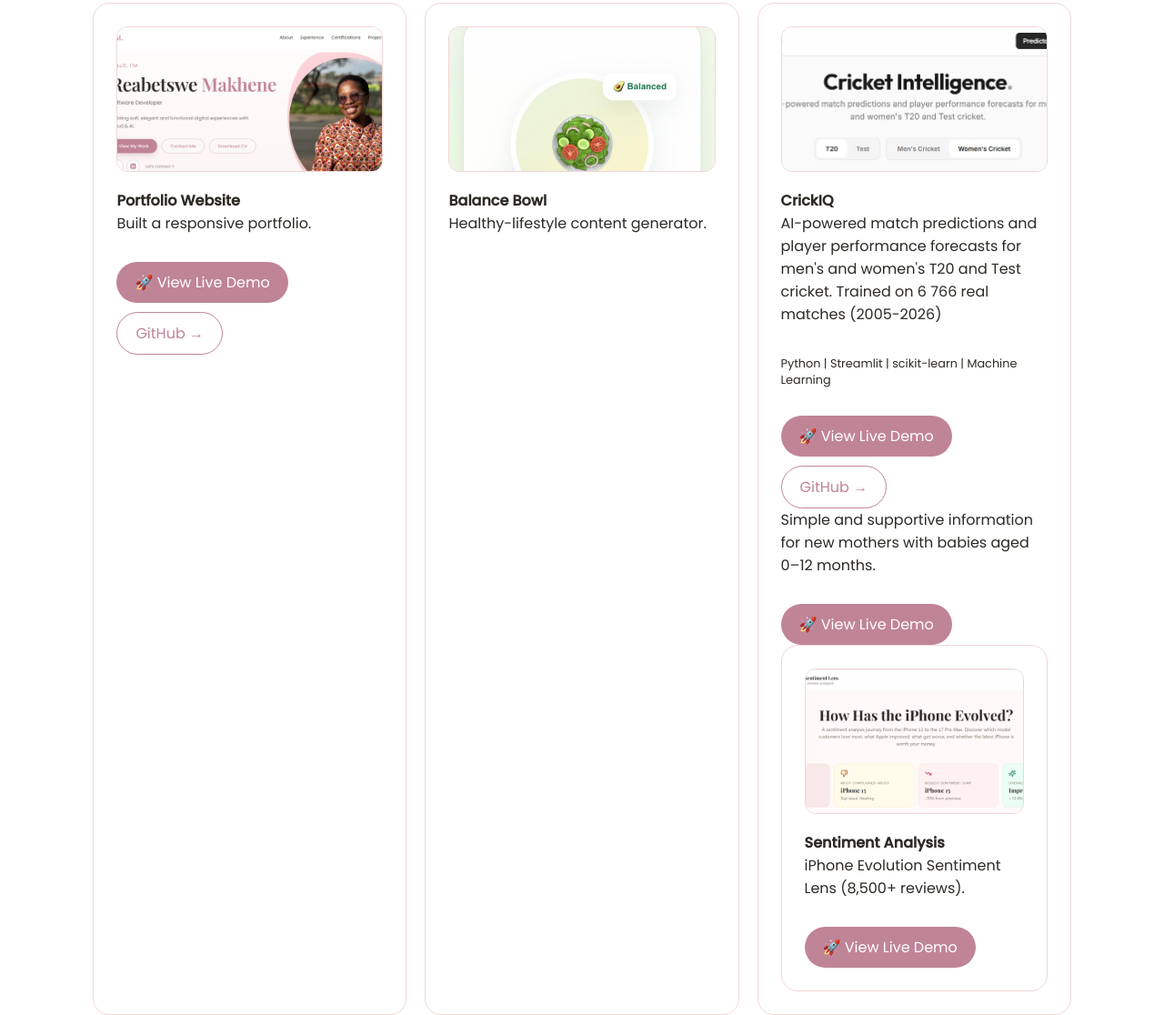
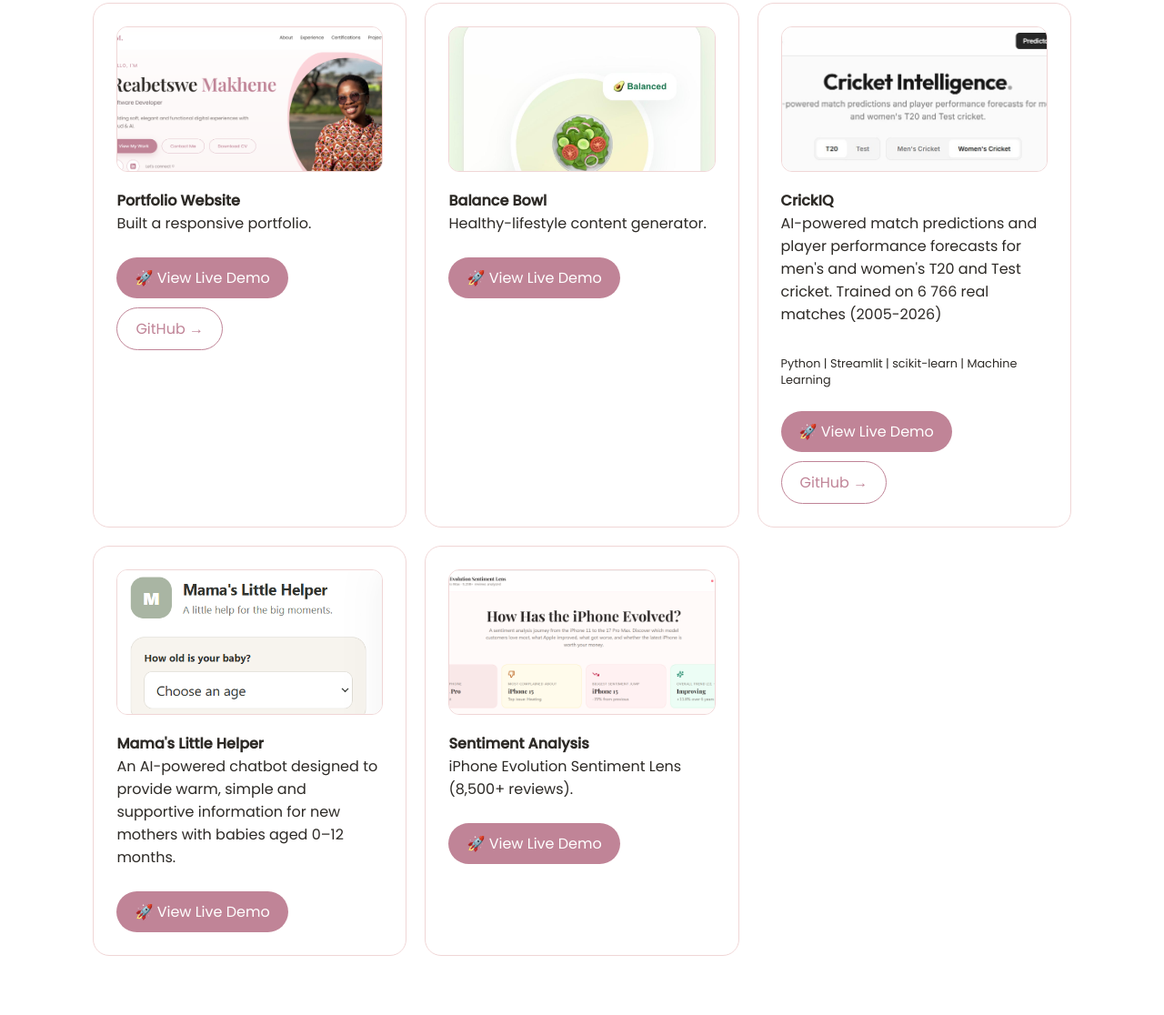
Before and after one commit to Palesa02/my-portfolio, a plain HTML site: page index.html in a window 1280 px wide. Shown: the part 2365-3481 px from the top of the page at 91% size. Drawn offline with nearby package versions, Linux system fonts and the light colour scheme.

```diff
--- a/index.html
+++ b/index.html
@@ -186,28 +186,45 @@ I am a <strong style="color:var(--dusty-pink)">Software Developer</strong> with
 generative AI, APIs and real-world AI solutions, collaborating on AI projects while gaining practical experience in AI engineering.</p></div></div></section>
 
 <section id="projects" style="transition:background 0.4s"><p class="section-tag">Projects</p><h2>Selected Work</h2>
-  <div class="projects"><div class="proj"><img src="portfolio picture.png" alt="Portfolio">
+  <div class="projects">
+    <div class="proj"><img src="portfolio picture.png" alt="Portfolio">
       <h4>Portfolio Website</h4><p>Built a responsive portfolio.</p><br>
-    <div style="display:flex; gap:10px; flex-wrap:wrap; margin-top:5px;">
+      <div style="display:flex; gap:10px; flex-wrap:wrap;">
         <a href="https://palesa02.github.io/my-portfolio/" target="_blank" rel="noopener noreferrer" style="background:#C08497; color:white; padding:10px 20px; border-radius:30px; display:inline-block;">🚀 View Live Demo</a>
         <a href="https://github.com/Palesa02/my-portfolio" target="_blank" rel="noopener noreferrer" style="border:1px solid #C08497; padding:10px 20px; border-radius:30px; display:inline-block;">GitHub →</a>
-    </div></div>
-    <div class="proj"><img src="balance-bowl.jpeg" alt="Balance Bowl"><h4>Balance Bowl</h4><p>Healthy-lifestyle content generator.</p></div>
-    <div class="proj"><img src="crickIQ.jpeg" alt="CrickIQ"><h4>CrickIQ</h4><p>AI-powered match predictions and
-      player performance forecasts for men's and women's T20 and Test cricket. Trained on 6 766 real matches (2005-2026)</p><br><p style="font-size:0.8rem; margin-top:8px;">Python | Streamlit | scikit-learn | Machine Learning</p><br>
-       <div style="display:flex; gap:10px; flex-wrap:wrap; margin-top:5px;">
+      </div>
+    </div>
+
+    <div class="proj"><img src="balance-bowl.jpeg" alt="Balance Bowl">
+      <h4>Balance Bowl</h4><p>Healthy-lifestyle content generator.</p><br>
+      <div style="display:flex; gap:10px; flex-wrap:wrap;">
+        <a href="#" target="_blank" rel="noopener noreferrer" style="background:#C08497; color:white; padding:10px 20px; border-radius:30px; display:inline-block;">🚀 View Live Demo</a>
+      </div>
+    </div>
+
+    <div class="proj"><img src="crickIQ.jpeg" alt="CrickIQ">
+      <h4>CrickIQ</h4><p>AI-powered match predictions and player performance forecasts for men's and women's T20 and Test cricket. Trained on 6 766 real matches (2005-2026)</p><br><p style="font-size:0.8rem; margin-top:8px;">Python | Streamlit | scikit-learn | Machine Learning</p><br>
+      <div style="display:flex; gap:10px; flex-wrap:wrap;">
         <a href="https://crickiq-8ecs5mneeqjewks8laaacv.streamlit.app" target="_blank" rel="noopener noreferrer" style="background:#C08497; color:white; padding:10px 20px; border-radius:30px; display:inline-block;">🚀 View Live Demo</a>
         <a href="https://github.com/Palesa02/CrickIQ" target="_blank" rel="noopener noreferrer" style="border:1px solid #C08497; padding:10px 20px; border-radius:30px; display:inline-block;">GitHub →</a>
       </div>
-    Simple and supportive information for new mothers with babies aged 0–12 months.</p><br>
-    <div style="display:flex; gap:10px; flex-wrap:wrap; margin-top:5px;">
+    </div>
+
+    <div class="proj"><img src="Mama's Little Helper.png" alt="Ekasi">
+      <h4>Mama's Little Helper</h4><p>An AI-powered chatbot designed to provide warm, simple and supportive information for new mothers with babies aged 0–12 months.</p><br>
+      <div style="display:flex; gap:10px; flex-wrap:wrap;">
         <a href="https://mamas-little-helper.onrender.com/" target="_blank" rel="noopener noreferrer" style="background:#C08497; color:white; padding:10px 20px; border-radius:30px; display:inline-block;">🚀 View Live Demo</a>
       </div>
+    </div>
+
     <div class="proj"><img src="sentiment.png" alt="Sentiment">
       <h4>Sentiment Analysis</h4><p>iPhone Evolution Sentiment Lens (8,500+ reviews).</p><br>
-    <div style="display:flex; gap:10px; flex-wrap:wrap; margin-top:5px;">
+      <div style="display:flex; gap:10px; flex-wrap:wrap;">
         <a href="https://iphone-evolution-sen-mi5u.bolt.host/" target="_blank" rel="noopener noreferrer" style="background:#C08497; color:white; padding:10px 20px; border-radius:30px; display:inline-block;">🚀 View Live Demo</a>
-    </div></div>
+      </div>
+    </div>
+
+  </div>
 </section>
 
 <footer class="site-footer" id="contact">
```
Lines whose indentation alone changed are shown as unchanged.
